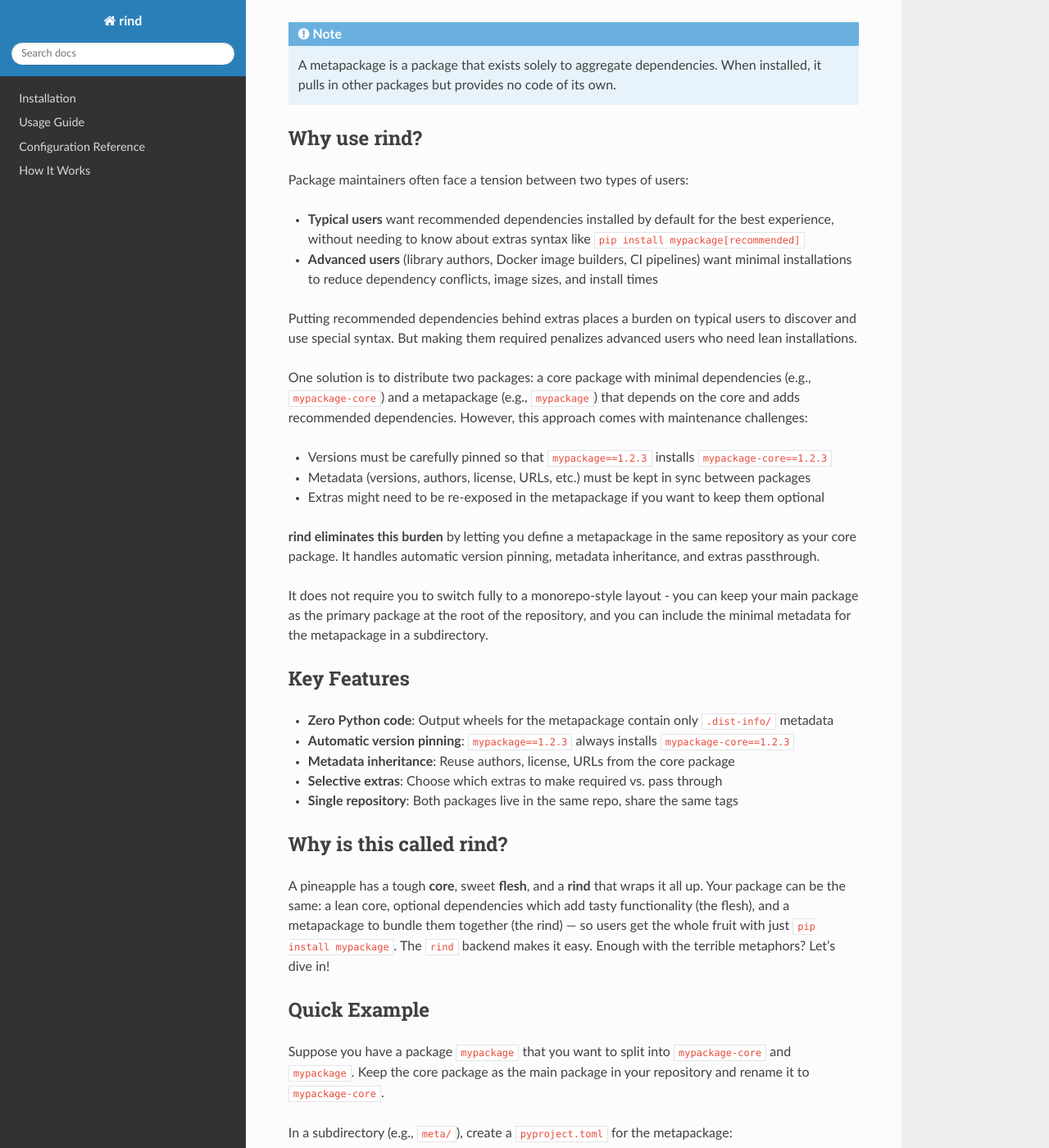
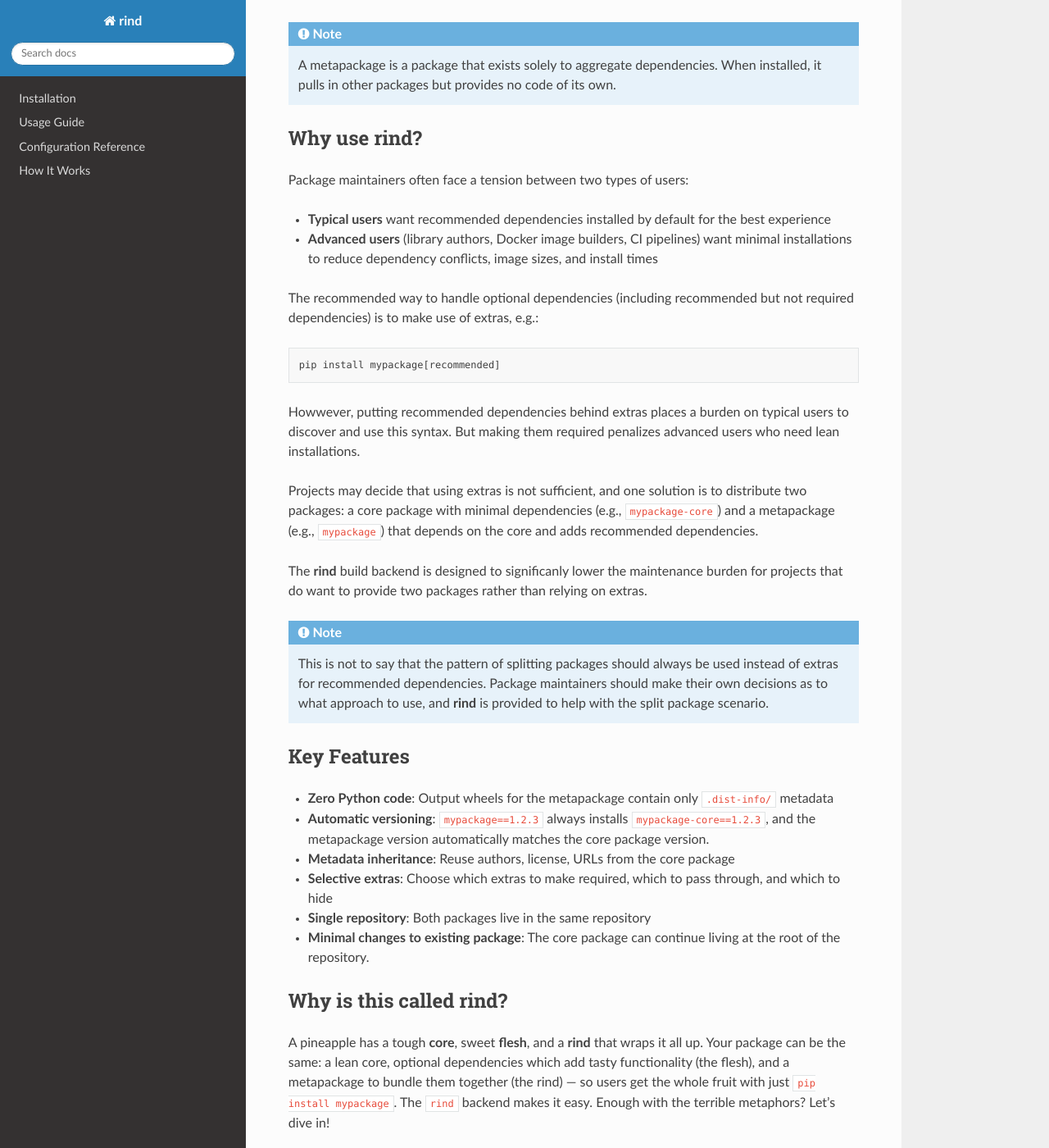
Before and after one commit to astrofrog/rind, a Sphinx documentation site: the page built from docs/index.rst, in a window 1280 px wide and 1400 px high, scrolled down 330 px. Shown: the whole window at 82% size. Built offline with Sphinx 7.4.7 and the Read the Docs theme 3.1.0, drawn with Linux system fonts in a browser that asks for light colours.

Commit message:
Re-write wording on front page of docs

```diff
--- a/docs/index.rst
+++ b/docs/index.rst
@@ -21,43 +21,45 @@ Why use rind?
 Package maintainers often face a tension between two types of users:
 
 - **Typical users** want recommended dependencies installed by default for the
-  best experience, without needing to know about extras syntax like
-  ``pip install mypackage[recommended]``
+  best experience
 - **Advanced users** (library authors, Docker image builders, CI pipelines) want
   minimal installations to reduce dependency conflicts, image sizes, and install
   times
 
-Putting recommended dependencies behind extras places a burden on typical users
-to discover and use special syntax. But making them required penalizes advanced
-users who need lean installations.
+The recommended way to handle optional dependencies (including recommended but
+not required dependencies) is to make use of extras, e.g.::
 
-One solution is to distribute two packages: a core package with minimal
-dependencies (e.g., ``mypackage-core``) and a metapackage (e.g., ``mypackage``)
-that depends on the core and adds recommended dependencies. However, this
-approach comes with maintenance challenges:
+    pip install mypackage[recommended]
 
-- Versions must be carefully pinned so that ``mypackage==1.2.3`` installs
-  ``mypackage-core==1.2.3``
-- Metadata (versions, authors, license, URLs, etc.) must be kept in sync between packages
-- Extras might need to be re-exposed in the metapackage if you want to keep them optional
+Howwever, putting recommended dependencies behind extras places a burden on
+typical users to discover and use this syntax. But making them required
+penalizes advanced users who need lean installations.
 
-**rind eliminates this burden** by letting you define a metapackage in the same
-repository as your core package. It handles automatic version pinning,
-metadata inheritance, and extras passthrough.
+Projects may decide that using extras is not sufficient, and one solution is to
+distribute two packages: a core package with minimal dependencies (e.g.,
+``mypackage-core``) and a metapackage (e.g., ``mypackage``) that depends on the
+core and adds recommended dependencies.
 
-It does not require you to switch fully to a monorepo-style layout - you can
-keep your main package as the primary package at the root of the repository, and
-you can include the minimal metadata for the metapackage in a subdirectory.
+The **rind** build backend is designed to significanly lower the maintenance burden
+for projects that do want to provide two packages rather than relying on extras.
+
+.. note::
+
+    This is not to say that the pattern of splitting packages should always
+    be used instead of extras for recommended dependencies. Package maintainers
+    should make their own decisions as to what approach to use, and **rind** is
+    provided to help with the split package scenario.
 
 Key Features
 ------------
 
 - **Zero Python code**: Output wheels for the metapackage contain only ``.dist-info/`` metadata
-- **Automatic version pinning**: ``mypackage==1.2.3`` always installs
-  ``mypackage-core==1.2.3``
+- **Automatic versioning**: ``mypackage==1.2.3`` always installs
+  ``mypackage-core==1.2.3``, and the metapackage version automatically matches the core package version.
 - **Metadata inheritance**: Reuse authors, license, URLs from the core package
-- **Selective extras**: Choose which extras to make required vs. pass through
-- **Single repository**: Both packages live in the same repo, share the same tags
+- **Selective extras**: Choose which extras to make required, which to pass through, and which to hide
+- **Single repository**: Both packages live in the same repository
+- **Minimal changes to existing package**: The core package can continue living at the root of the repository.
 
 Why is this called rind?
 ------------------------
```
